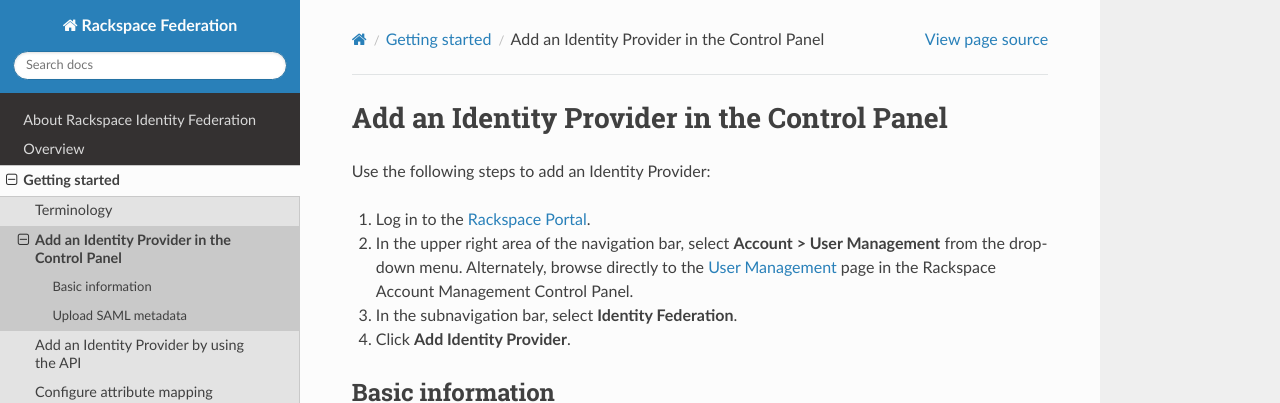
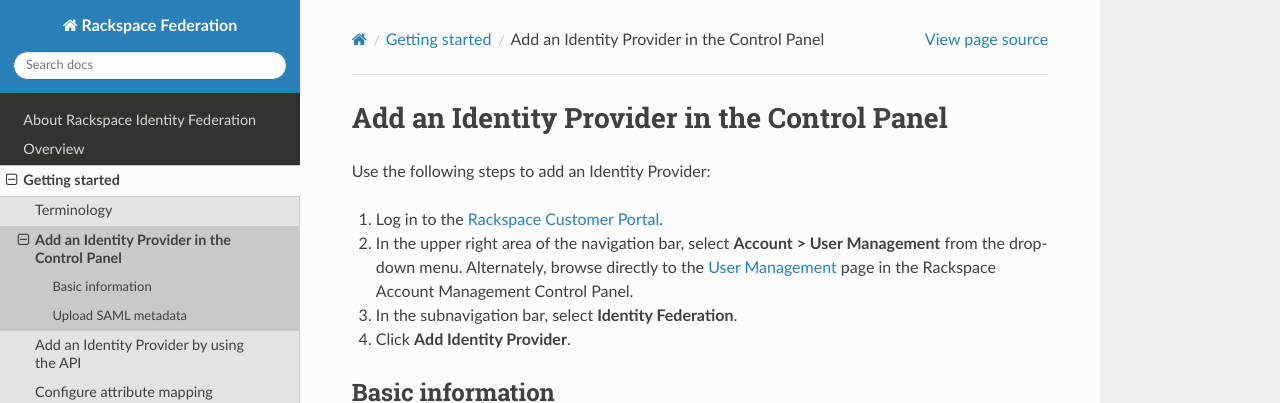
Before and after one commit to rackerlabs/docs-rackspace-federation, a Sphinx documentation site: the page built from doc/gettingstarted/add-idp-cp.rst, in a window 1280 px wide and 1065 px high. Shown: the top 403 px of the window. Built offline with Sphinx 7.4.7 and the Read the Docs theme 2.0.0, drawn with Linux system fonts in a browser that asks for light colours; the version number could not be read and is left out.

Commit message:
updated to "Customer Portal"

```diff
--- a/doc/gettingstarted/add-idp-cp.rst
+++ b/doc/gettingstarted/add-idp-cp.rst
@@ -6,7 +6,7 @@
 
 Use the following steps to add an |idp|:
 
-1. Log in to the `Rackspace Portal <https://login.rackspace.com>`_.
+1. Log in to the `Rackspace Customer Portal <https://login.rackspace.com>`_.
 
 2. In the upper right area of the navigation bar, select
    **Account > User Management** from the drop-down menu. Alternately, browse
```
